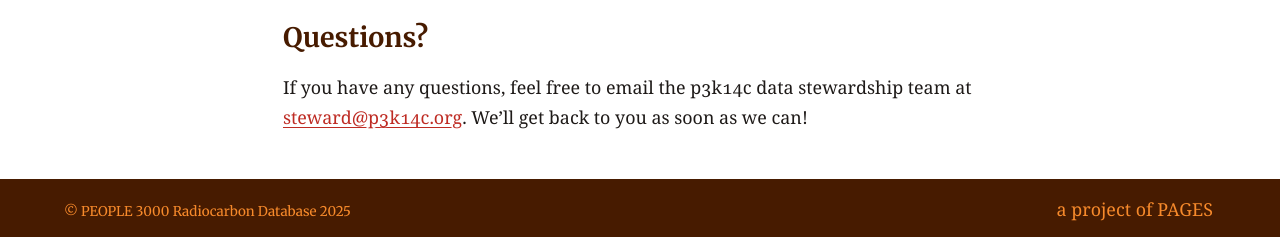
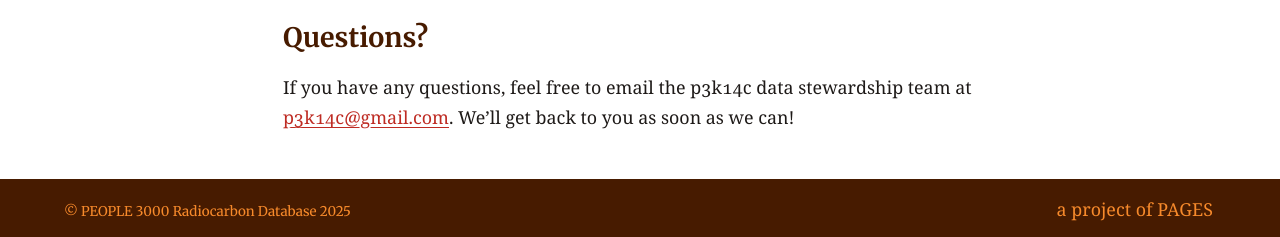
Before and after one commit to people3k/people3k.github.io, a Jekyll site: the page built from submit.md, in a window 1280 px wide. Shown: the part 1638-1875 px from the top of the page. Built offline with Jekyll 4.4.1, drawn with Linux system fonts in a browser that asks for light colours.

Commit message:
update email to gmail

```diff
--- a/submit.md
+++ b/submit.md
@@ -51,5 +51,5 @@ Ready to submit? <br><br>
 
 ### Questions?
 If you have any questions, feel free to email the p3k14c data stewardship team
-at [steward@p3k14c.org](mailto:steward@p3k14c.org). We'll get back to you as
+at [p3k14c@gmail.com](mailto:p3k14c@gmail.com). We'll get back to you as
 soon as we can!
```
